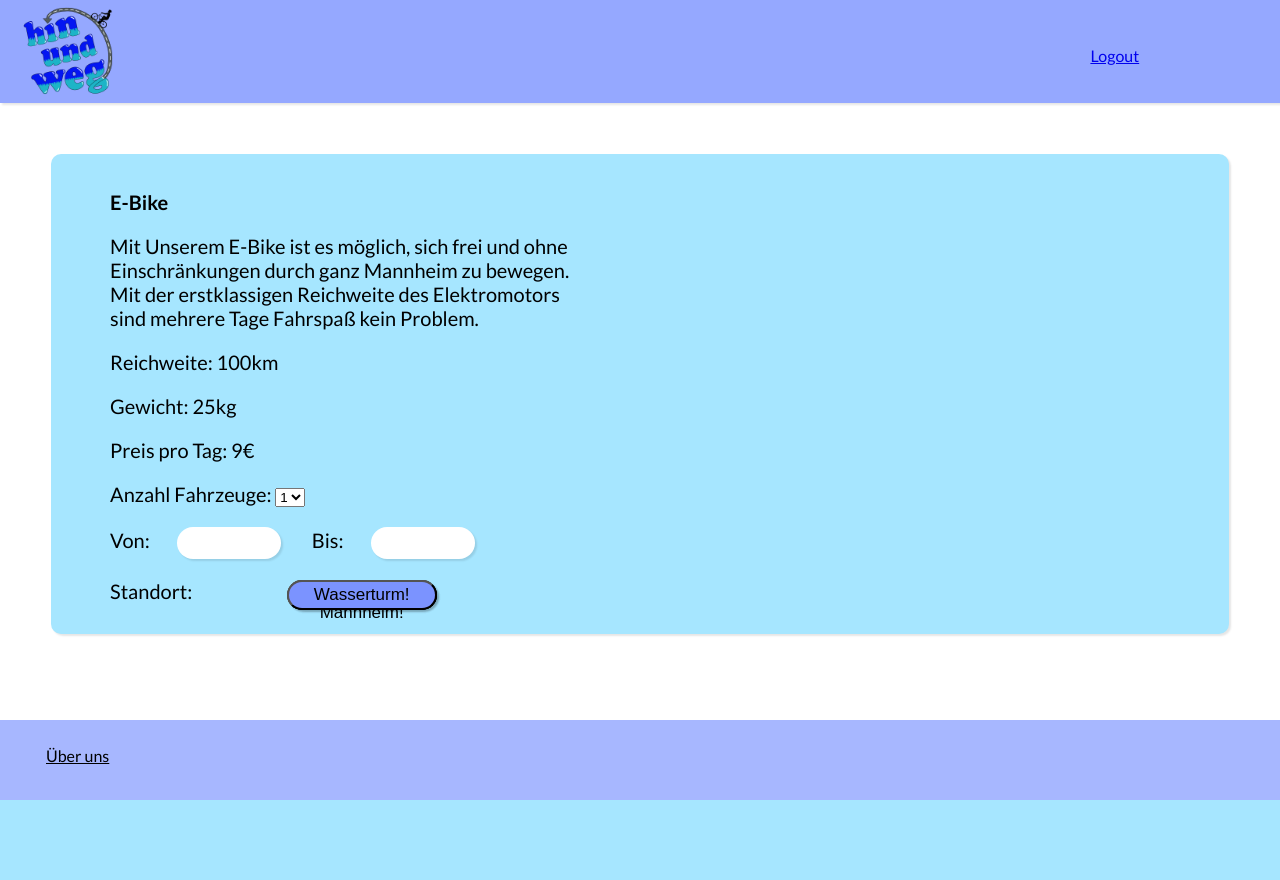
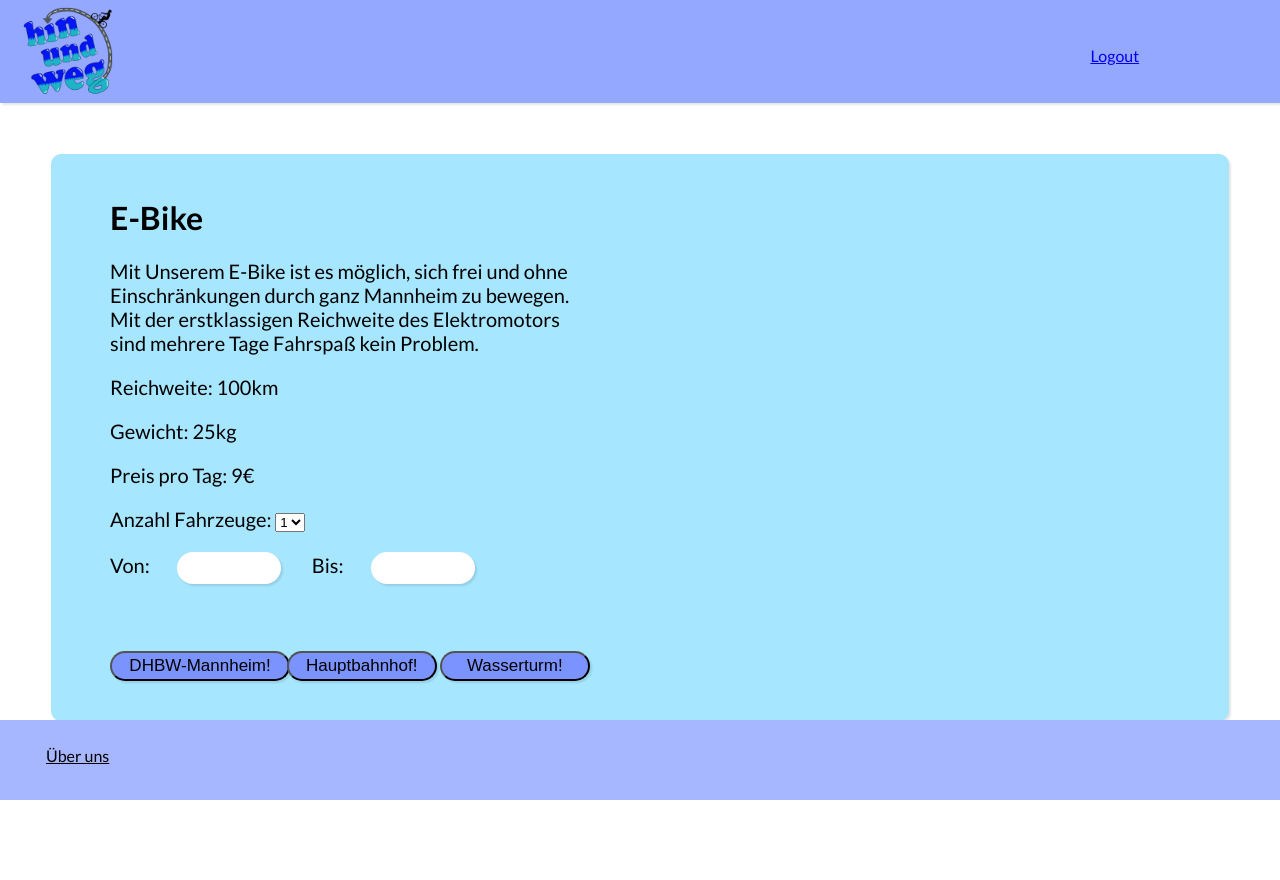
Before and after one commit to TimS21/HinUndWeg, a Django app: template main/templates/detailpage.html in a window 1280 px wide. Before the commit the page ends 800 px from the top, so only its background shows below. Run offline with Django 4.2, Linux system fonts and the light colour scheme; the template is opened without the code that fills it: values that come from a table or form of the project are taken from there, others are empty; a user stored in the database is signed in; data comes from the database, SQL or seed files in the repository; both versions use the stored data as it was after the commit; tables that the repository leaves empty hold one stand-in row (values such as "Sample post"); some libraries are stand-ins or nearby versions.

Commit message:
Überschriften, Buttons und Logout berichtigt

```diff
--- a/main/templates/detailpage.html
+++ b/main/templates/detailpage.html
@@ -23,10 +23,11 @@
             font-family: 'Inter', sans-serif;
             font-family: 'Lato', sans-serif;
             background-size: cover;
-            height: 100%;
+            height: 110%;
             width: 100%;
             background-attachment: fixed;
             margin: 0;
+            position: absolute;
         }
         header {
             background-color: rgb(149, 168, 255);
@@ -44,35 +45,31 @@
             padding-left: 20px;
         }
         #middle {
-            height: 80%;
+            height: 70%;
+            position: relative;
 
         }
         #info-card {
             background-color: rgb(166, 230, 255);
             margin: 4%;
             width: 92%;
-            height: 60%;
+            height: 92%;
             overflow: hidden;
             border-radius: 10px;
             box-shadow: 2px 2px 2px rgba(0,0,0,0.1);
-            position: fixed;
+            position: relative;
         }
         #f-text {
             color: black;
             position: absolute;
             margin: 2%;
         }
-        button {
+        .button {
             box-shadow: 2px 2px 2px rgba(0,0,0,0.1);
             color: rgba(0, 0, 0, 1);
             background-color: rgb(123, 147, 255);
             border-radius:30px;
-            width: 150px;
-            height: 30px;
             font-size: 17px;
-            position: absolute;
-            left: 20%;
-            bottom: 5%;
             cursor: pointer;
             transition-duration: 0.4s;
         }
@@ -81,10 +78,37 @@
             color: rgb(149, 168, 255);
         }
 
+        #button1{
+            position: absolute;
+            bottom: 7%;
+            left: 5%;
+            width: 180px;
+            height: 30px;
+        }
+        #button2{
+            position: absolute;
+            bottom: 7%;
+            left: 20%;
+            width: 150px;
+            height: 30px;
+        }
+        #button3{
+            position: absolute;
+            bottom: 7%;
+            left: 33%;
+            width: 150px;
+            height: 30px;
+        }
         .font {
             top: 4%;
             left: 5%;
             font-size: 20px;
+            position: relative;
+            width: 40%;
+        }
+        .font-überschrift {
+            top: 4%;
+            left: 5%;
             position: relative;
             width: 40%;
         }
@@ -120,8 +144,8 @@
             position: absolute;
             right: 10%;
             width: 25%;
-            height: 80%;
-            top: 10%;
+            height: 74%;
+            top: 15%;
             border-radius: 10px;
             border-color: black;
             overflow: hidden;
@@ -169,7 +193,7 @@
     </header>
     <div id="middle">
         <div id="info-card">
-            <h2 class="font">{{object.type}}</h2>
+            <h1 class="font-überschrift">{{object.type}}</h1>
             <p class="font">{{object.Beschreibung}}</p>
             <p class="font">Reichweite: {{object.distance}}km</p>
             <p class="font">Gewicht: {{object.weight}}kg</p>
@@ -188,14 +212,14 @@
                 &nbsp;&nbsp;&nbsp;&nbsp;&nbsp;&nbsp;&nbsp;&nbsp;&nbsp;&nbsp;&nbsp;&nbsp;
                 Bis: <input class="timepicker" type="text" name="Date2" id="sdate">
             </p>
-            <p class="font">Standort:
-                <!--<select class="dropdown" name="Location">
+            <!--<p id="standort-text" class="font">Standort:
+                <select class="dropdown" name="Location">
                     <option disabled="true" selected>Standort auswählen</option>
                     {% for item in bez %}
                     <option method="ORT">{{ item }}</option>
                     {% endfor %}
-                </select>-->
-            </p>
+                </select>
+            </p>-->
             <div id="picture-box">
 
 
@@ -207,23 +231,21 @@
                     <img src="{% static 'images\detailpage\E-Scooter.jpg'%}"width="360" height="370">
                 {% endif %}
             </div>
-            <div id="middle-bottom-center">
                 <form method="get" action="http://127.0.0.1:8000/overview/">
-                    <button type="submit" value="Dhbw" name="Dhbw">
+                    <button id="button1" class="button" type="submit" value="Dhbw" name="Dhbw">
                         DHBW-Mannheim!
                     </button>
                 </form>
                 <form method="get" action="http://127.0.0.1:8000/overview/">
-                    <button type="submit" value="Hbf" name="Hbf">
+                    <button id="button2" class="button" type="submit" value="Hbf" name="Hbf">
                         Hauptbahnhof!
                     </button>
                 </form>
                 <form method="get" action="http://127.0.0.1:8000/overview/">
-                    <button type="submit" value="Wt" name="Wt">
+                    <button id="button3" class="button" type="submit" value="Wt" name="Wt">
                         Wasserturm!
                     </button>
                 </form>
-            </div>
         </div>
     </div>
 
```
Also changed, not shown: main/templates/landingpage.html (+25 -2 lines), members/templates/authenticate/login.html (+33 -10 lines), db.sqlite3.
